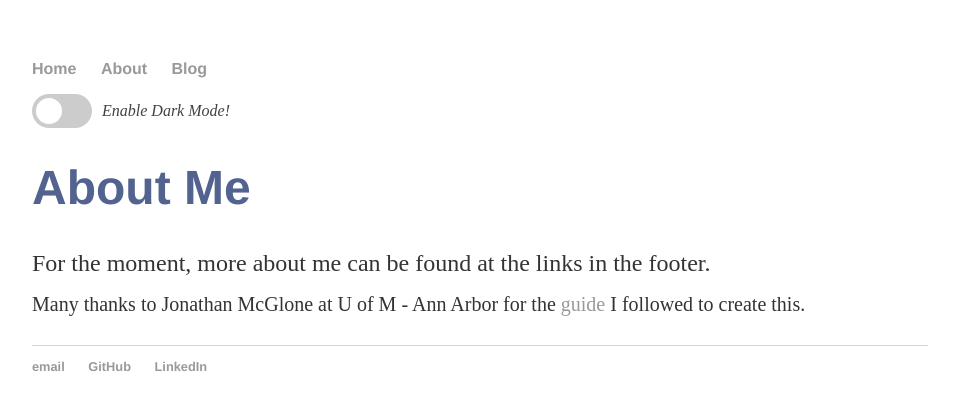
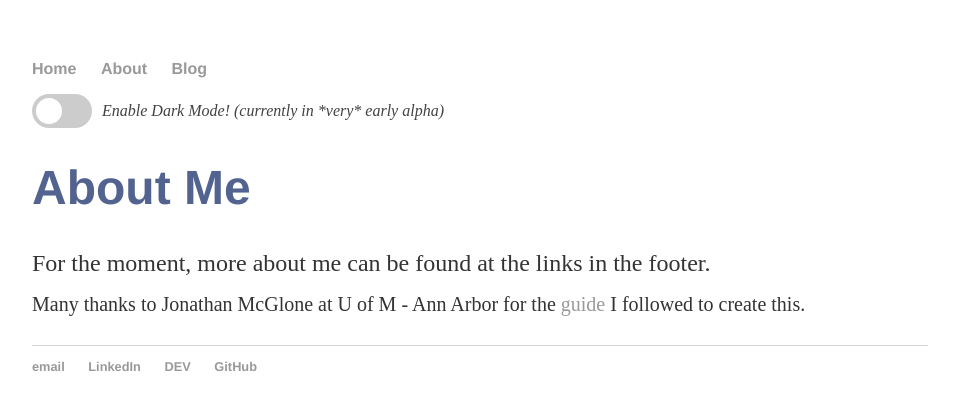
Before and after one commit to twop0intfive/twop0intfive.github.io, a Jekyll site: the page built from about/index.html, in a window 1280 px wide. Shown: the top 410 px of the page, without its empty margins (160-1119 px from the left). Built offline with Jekyll 4.4.1, drawn with Linux system fonts in a browser that asks for light colours.

Commit message:
201904211732 - default update

```diff
--- a/_layouts/default.html
+++ b/_layouts/default.html
@@ -15,7 +15,7 @@
 			<link rel="stylesheet" type="text/css" href="/css/main.css">
 			<!-- Google Analytics -->
 			{% include analytics.html %}
-			<script>
+			<!--<script>
 			const toggleSwitch = document.querySelector('.theme-switch input[type="checkbox"]');
 			const currentTheme = localStorage.getItem('theme');
 
@@ -38,7 +38,7 @@
 			}
 
 			toggleSwitch.addEventListener('change', switchTheme, false);
-    </script>
+    </script>-->
 		</head>
 		<body>
 			<nav>
@@ -54,7 +54,7 @@
         			<input type="checkbox" id="checkbox" />
         			<div class="slider round"></div>
   					</label>
-  					<em>Enable Dark Mode!</em>
+  					<em>Enable Dark Mode! (currently in *very* early alpha)</em>
 					</div>
 					<!-- end dark mode switch code -->
 			</nav>
@@ -66,8 +66,9 @@
 			<footer>
 	    		<ul>
 	        		<li><a href="mailto:cvega.tech@gmail.com">email</a></li>
+							<li><a href="https://www.linkedin.com/in/chrisevega">LinkedIn</a></li>
+							<li><a href="https://dev.to/twop0intfive">DEV</a></li>
 	        		<li><a href="https://github.com/twop0intfive">GitHub</a></li>
-				<li><a href="https://www.linkedin.com/in/chrisevega">LinkedIn</a></li>
 				</ul>
 			</footer>
 		</body>
```
